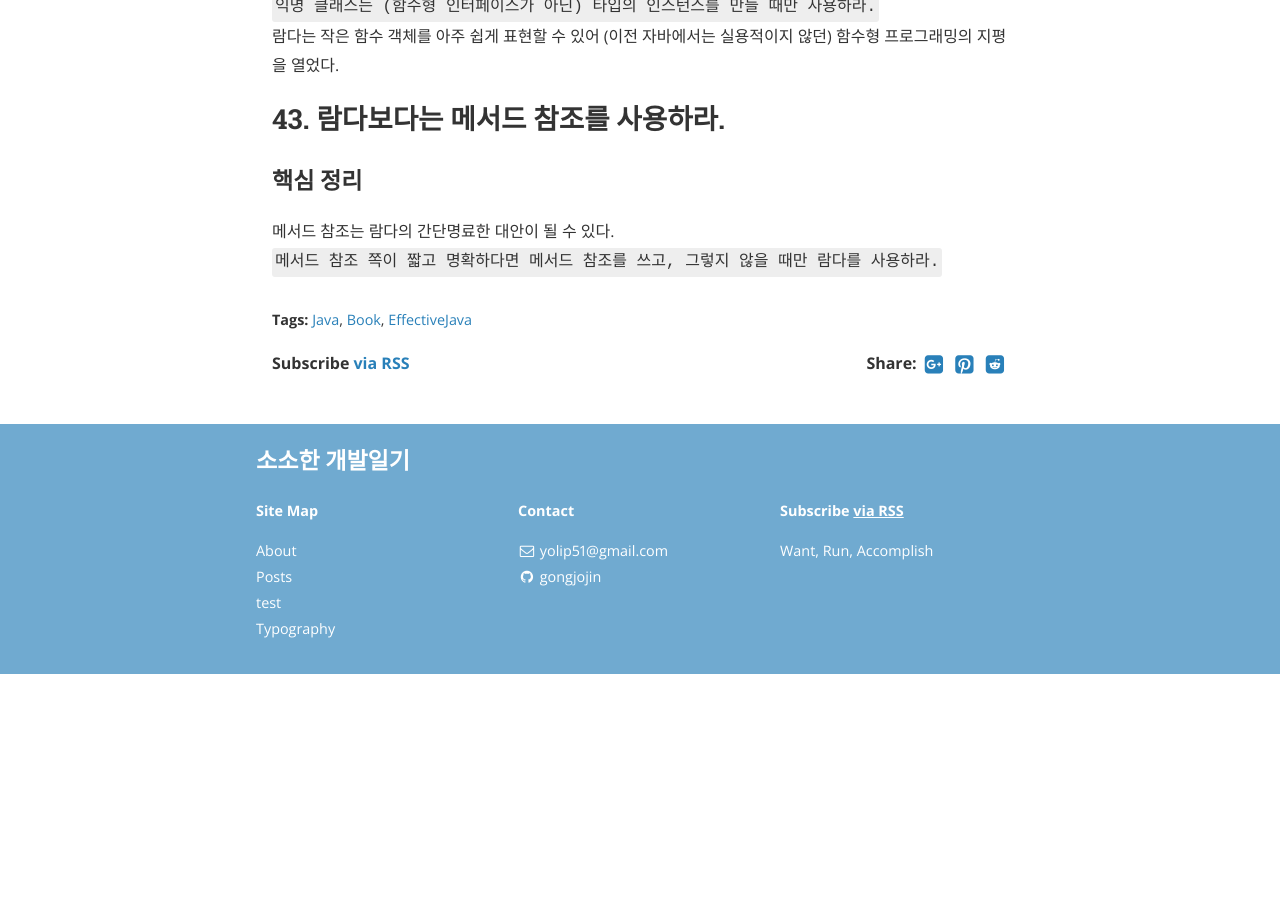
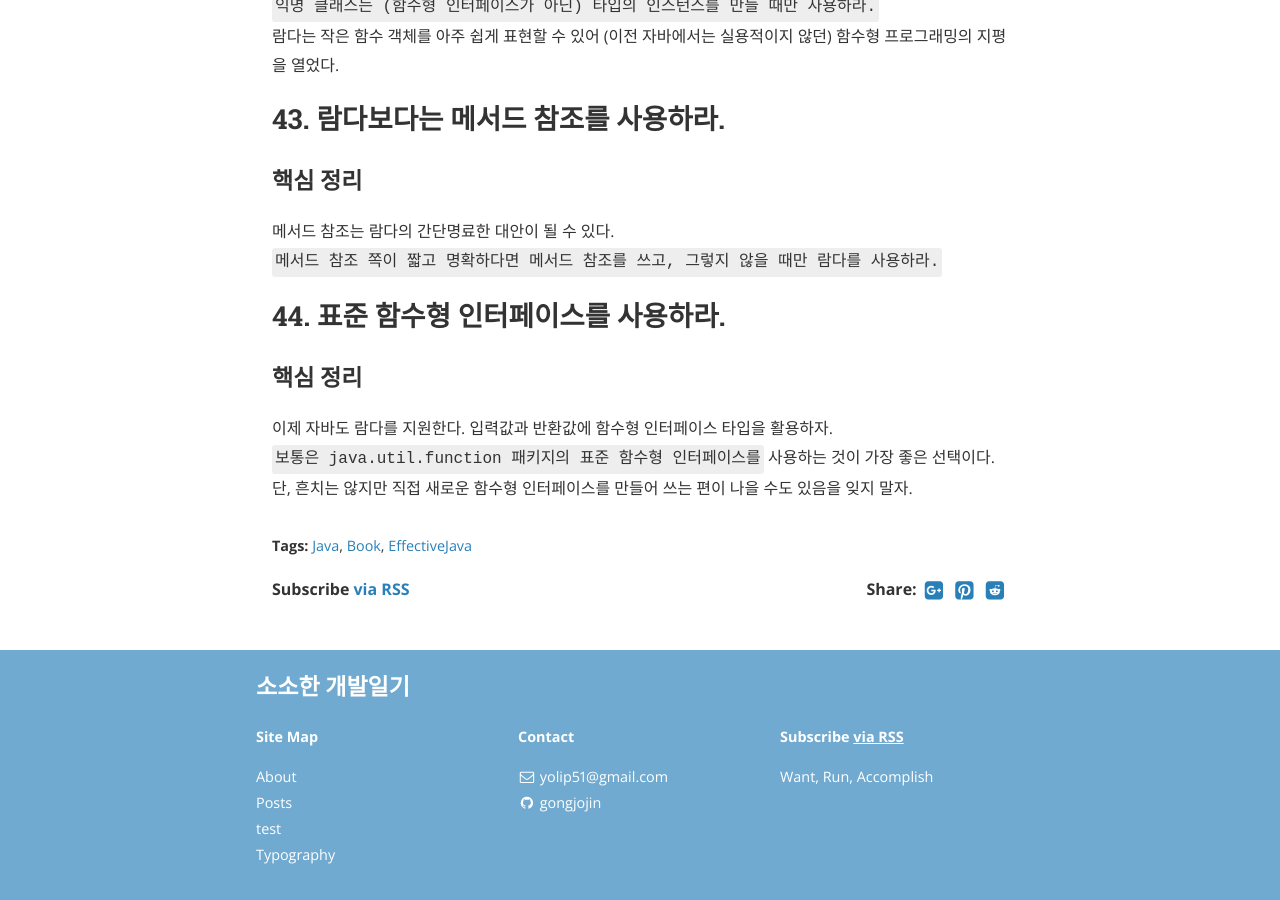
Before and after one commit to gonghojin/gonghojin.github.io, a Jekyll site: the page built from _posts/book/java/effectiveJava/2019-10-27-effectiveJava.md, in a window 1280 px wide and 900 px high, scrolled down 933 px. Built offline with Jekyll 4.4.1, drawn with Linux system fonts in a browser that asks for light colours; nearby versions of some CDN libraries; comment, search, counter and statistics services are not loaded; before the commit the page ends 1607 px from its top, so only the background shows below that.

Commit message:
Add: 이펙티브자바_44_표준 함수형 인터페이스를 사용하라

```diff
--- a/_posts/book/java/effectiveJava/2019-10-27-effectiveJava.md
+++ b/_posts/book/java/effectiveJava/2019-10-27-effectiveJava.md
@@ -20,3 +20,8 @@ cover:  "/assets/instacode.png"
 ## 43. 람다보다는 메서드 참조를 사용하라.
 ### 핵심 정리
 메서드 참조는 람다의 간단명료한 대안이 될 수 있다. `메서드 참조 쪽이 짧고 명확하다면 메서드 참조를 쓰고, 그렇지 않을 때만 람다를 사용하라.`
+
+## 44. 표준 함수형 인터페이스를 사용하라.
+### 핵심 정리
+이제 자바도 람다를 지원한다. 입력값과 반환값에 함수형 인터페이스 타입을 활용하자. `보통은 java.util.function 패키지의 표준 함수형 인터페이스를` 사용하는 것이 가장 좋은 선택이다.
+단, 흔치는 않지만 직접 새로운 함수형 인터페이스를 만들어 쓰는 편이 나을 수도 있음을 잊지 말자.
```
